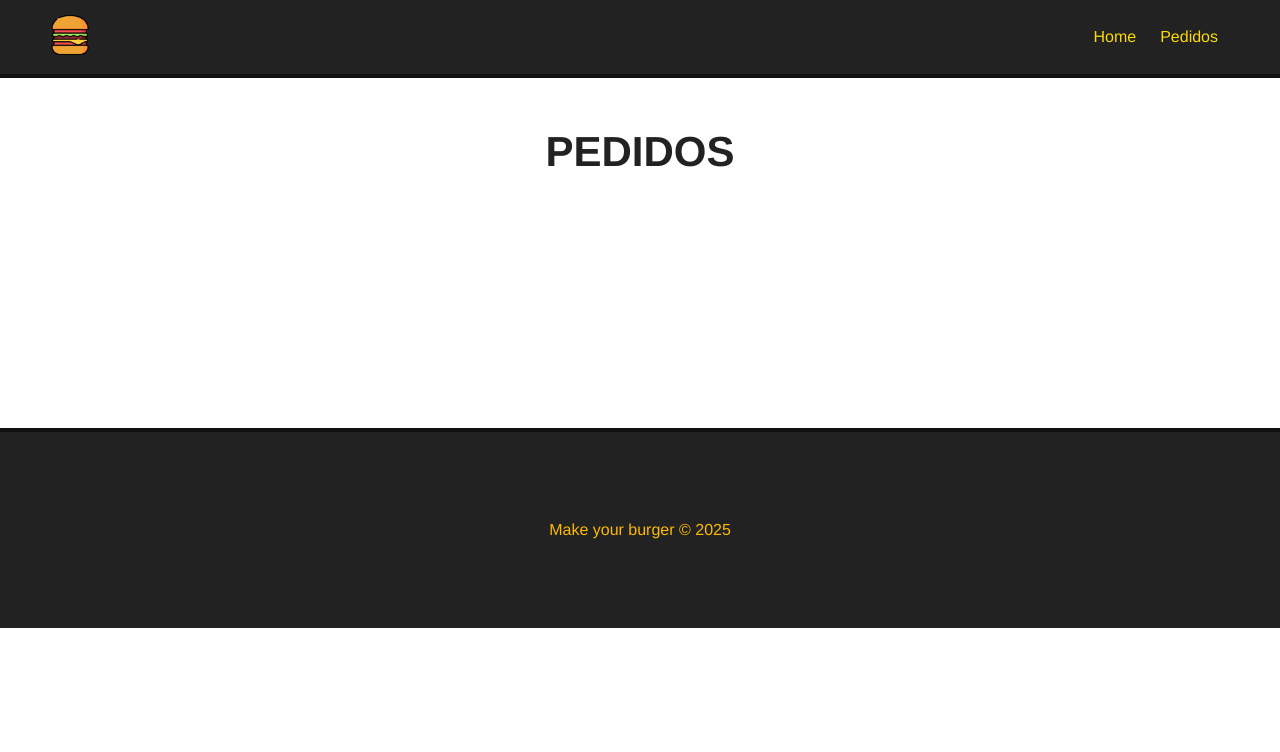
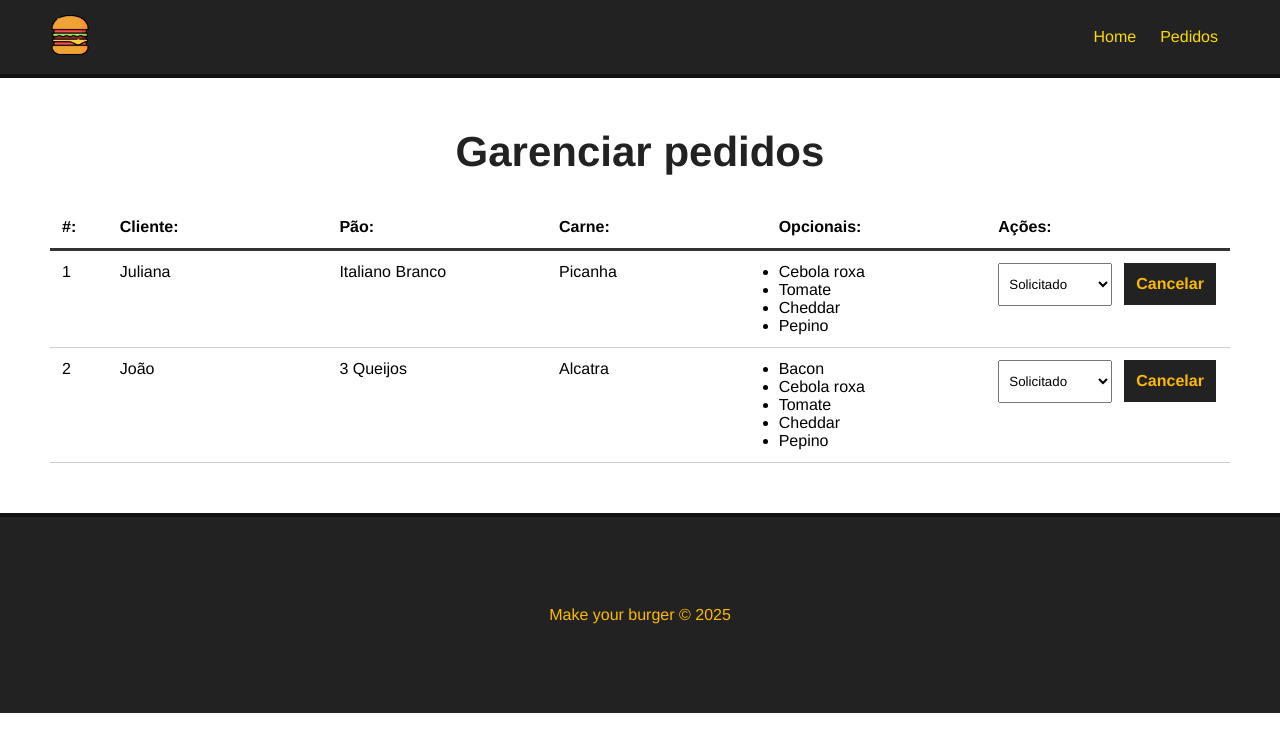
Before and after one commit to j-ordep/super-burger, a Vue app in the folder frontend/: page /pedidos in a window 1280 px wide. Shown: the top 752 px of the page. Built offline with nearby package versions, Linux system fonts and the light colour scheme; data requests are answered from the project's data file.

Commit message:
feat: add Dashboard de pedidos

```diff
--- /dev/null
+++ b/frontend/src/components/Dashboard.vue
@@ -0,0 +1,163 @@
+<template>
+  <div id="burger-table" v-if="burgers">
+    <div>
+      <div id="burger-table-heading">
+        <div class="order-id">#:</div>
+        <div>Cliente:</div>
+        <div>Pão:</div>
+        <div>Carne:</div>
+        <div>Opcionais:</div>
+        <div>Ações:</div>
+      </div>
+    </div>
+    <div id="burger-table-rows">
+      <div class="burger-table-row" v-for="burger in burgers" :key="burger.id">
+        <div class="order-number">{{ burger.id }}</div>
+        <div>{{ burger.nome }}</div>
+        <div>{{ burger.pao }}</div>
+        <div>{{ burger.carne }}</div>
+        <div>
+          <ul v-for="(opcional, index) in burger.opcionais" :key="index">
+            <li>{{ opcional }}</li>
+          </ul>
+        </div>
+        <div>
+          <select name="status" class="status" @change="updateBurger($event, burger.id)">
+            <option :value="s.tipo" v-for="s in status" :key="s.id" :selected="burger.status == s.tipo">
+              {{ s.tipo }}
+            </option>
+          </select>
+          <button class="delete-btn" @click="deleteBurger(burger.id)">Cancelar</button>
+        </div>
+      </div>
+    </div>
+  </div>
+  <div v-else>
+    <h2>Não há pedidos no momento!</h2>
+  </div>
+</template>
+
+<script>
+  export default {
+    name: "Dashboard",
+    data() {
+      return {
+        burgers: null,
+        burger_id: null,
+        status: []
+      }
+    },
+    methods: {
+      async getPedidos() {
+        const req = await fetch('http://localhost:3000/burgers')
+
+        const data = await req.json()
+
+        this.burgers = data
+
+        // Resgata os status de pedidos
+        this.getStatus()
+
+      },
+      async getStatus() {
+
+        const req = await fetch('http://localhost:3000/status')
+
+        const data = await req.json()
+
+        this.status = data
+
+      },
+      async deleteBurger(id) {
+
+        const req = await fetch(`http://localhost:3000/burgers/${id}`, {
+          method: "DELETE"
+        });
+
+        const res = await req.json()
+
+        this.getPedidos()
+
+      },
+      async updateBurger(event, id) {
+
+        const option = event.target.value;
+
+        const dataJson = JSON.stringify({status: option});
+
+        const req = await fetch(`http://localhost:3000/burgers/${id}`, {
+          method: "PATCH",
+          headers: { "Content-Type" : "application/json" },
+          body: dataJson
+        });
+
+        const res = await req.json()
+
+        console.log(res)
+
+      }
+    },
+    mounted () {
+    this.getPedidos()
+    }
+  }
+</script>
+
+<style scoped>
+  #burger-table {
+    max-width: 1200px;
+    margin: 0 auto;
+  }
+
+  #burger-table-heading,
+  #burger-table-rows,
+  .burger-table-row {
+    display: flex;
+    flex-wrap: wrap;
+  }
+
+  #burger-table-heading {
+    font-weight: bold;
+    padding: 12px;
+    border-bottom: 3px solid #333;
+  }
+
+  .burger-table-row {
+    width: 100%;
+    padding: 12px;
+    border-bottom: 1px solid #CCC;
+  }
+
+  #burger-table-heading div,
+  .burger-table-row div {
+    width: 19%;
+  }
+
+  #burger-table-heading .order-id,
+  .burger-table-row .order-number {
+    width: 5%;
+  }
+
+  select {
+    padding: 12px 6px;
+    margin-right: 12px;
+  }
+
+  .delete-btn {
+    background-color: #222;
+    color:#fcba03;
+    font-weight: bold;
+    border: 2px solid #222;
+    padding: 10px;
+    font-size: 16px;
+    margin: 0 auto;
+    cursor: pointer;
+    transition: .5s;
+  }
+
+  .delete-btn:hover {
+    background-color: transparent;
+    color: #222;
+  }
+
+</style>
--- a/frontend/src/views/Pedidos.vue
+++ b/frontend/src/views/Pedidos.vue
@@ -1,5 +1,17 @@
 <template>
   <div class="main-container">
-    <h1>PEDIDOS</h1>
+    <h1>Garenciar pedidos</h1>
+    <Dashboard/>
   </div>
 </template>
+
+<script>
+import Dashboard from '../components/Dashboard.vue';
+
+export default {
+  name: "Pedidos",
+  components: {
+    Dashboard,
+  }
+}
+</script>
```
